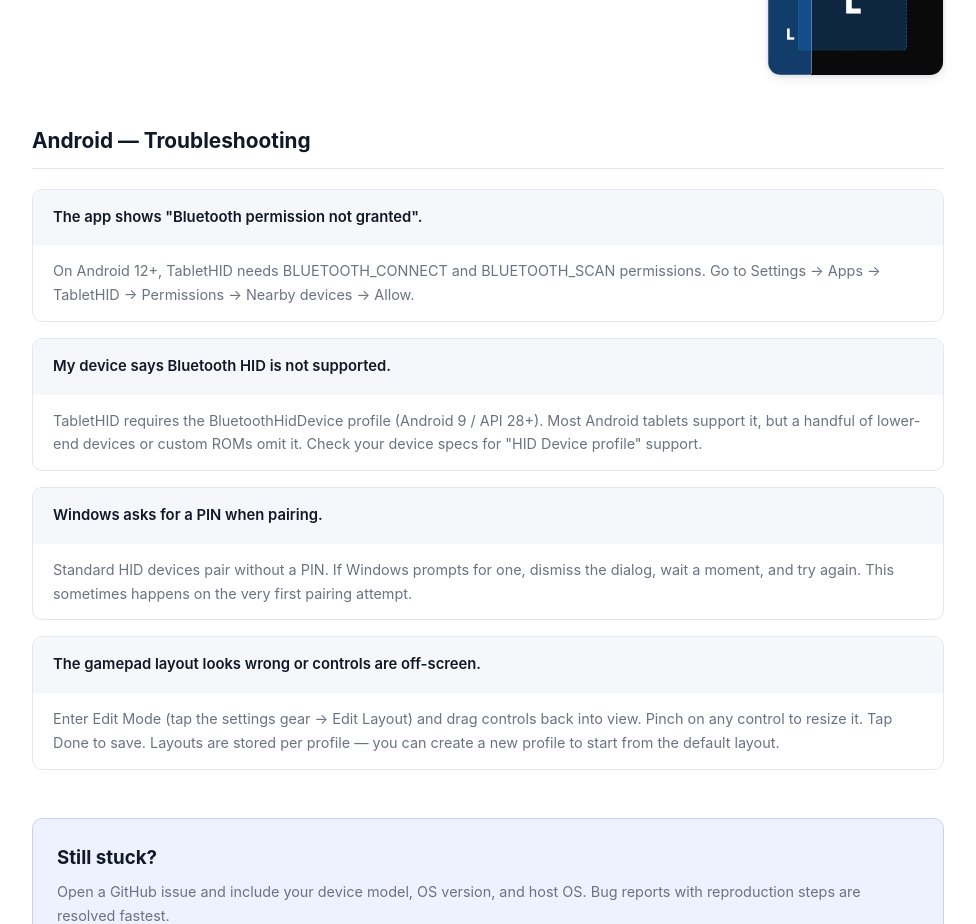
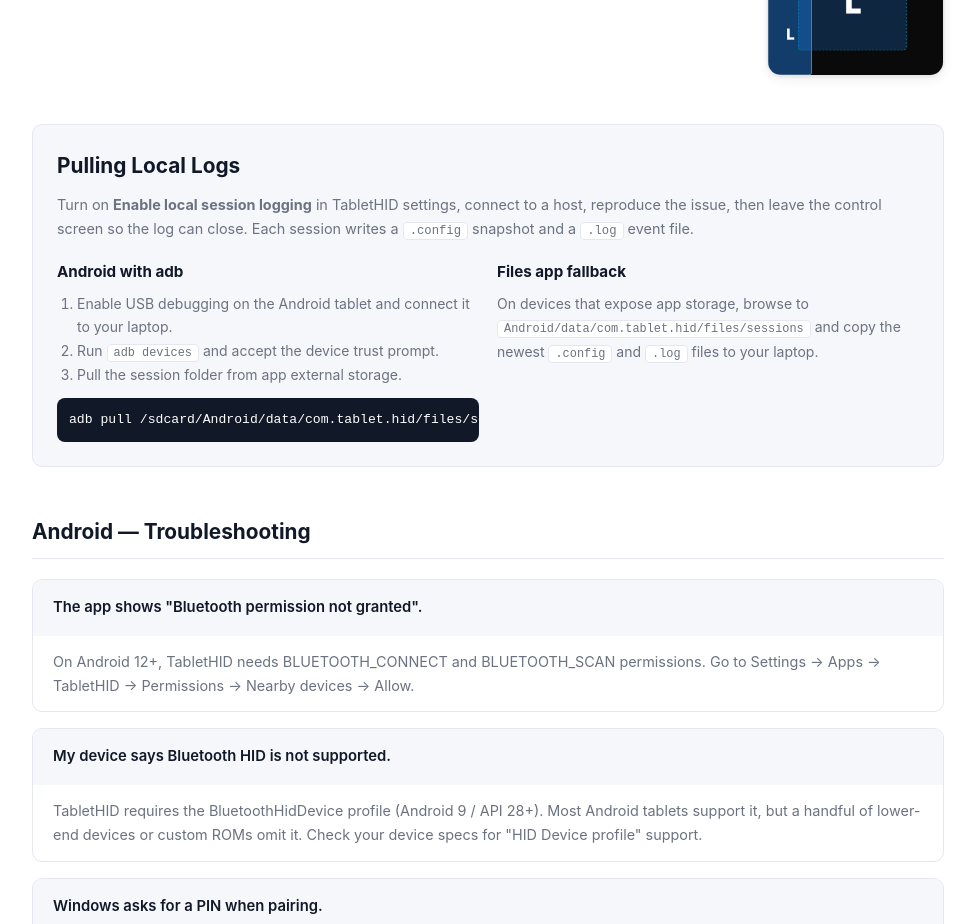
Before and after one commit to Neuro-Mechatronics-Interfaces/TabletHID, a React (Vite) app in the folder web/: page /support/android in a window 1280 px wide. Shown: the part 2880-3804 px from the top of the page, without its empty margins (152-1128 px from the left). Built offline with nearby package versions, Linux system fonts and the light colour scheme.

Commit message:
Update website with more support

```diff
--- a/web/index.html
+++ b/web/index.html
@@ -4,7 +4,8 @@
     <meta charset="UTF-8" />
     <meta name="viewport" content="width=device-width, initial-scale=1.0" />
     <meta name="description" content="Turn your tablet into a Bluetooth HID peripheral — wireless mouse or Xbox-style gamepad." />
-    <link rel="icon" type="image/svg+xml" href="/favicon.svg" />
+    <link rel="icon" type="image/png" href="/favicon.png" />
+    <link rel="apple-touch-icon" href="/favicon.png" />
     <title>TabletHID</title>
   </head>
   <body>
--- a/web/src/index.css
+++ b/web/src/index.css
@@ -210,6 +210,43 @@ body {
 .contact-card p { color: var(--text-muted); font-size: .9rem; margin-bottom: 14px; }
 .contact-card a { color: var(--primary); font-weight: 600; text-decoration: none; }
 .contact-card a:hover { text-decoration: underline; }
+.log-guide {
+  margin: 0 0 48px;
+  padding: 24px;
+  border: 1px solid var(--border);
+  border-radius: var(--radius);
+  background: var(--bg-muted);
+}
+.log-guide h2 {
+  font-size: 1.3rem; font-weight: 700;
+  margin-bottom: 10px;
+}
+.log-guide > p {
+  color: var(--text-muted); font-size: .9rem;
+  line-height: 1.7; margin-bottom: 18px;
+}
+.log-steps {
+  display: grid;
+  grid-template-columns: repeat(auto-fit, minmax(260px, 1fr));
+  gap: 18px;
+}
+.log-steps h3 { font-size: .95rem; font-weight: 700; margin-bottom: 8px; }
+.log-steps p, .log-steps li {
+  color: var(--text-muted); font-size: .875rem; line-height: 1.65;
+}
+.log-steps ol { padding-left: 20px; }
+.log-guide code {
+  background: #fff; padding: 1px 6px;
+  border: 1px solid var(--border); border-radius: 4px;
+  font-size: .85em;
+}
+.log-guide pre {
+  margin-top: 12px; padding: 12px;
+  overflow-x: auto;
+  background: #111827; color: #fff;
+  border-radius: 8px;
+  font-size: .82rem; line-height: 1.5;
+}
 
 /* ── Privacy ── */
 .prose h1 { font-size: 1.9rem; font-weight: 800; margin-bottom: 8px; }
--- a/web/src/pages/Support.jsx
+++ b/web/src/pages/Support.jsx
@@ -16,6 +16,7 @@ import imgIosSetupPhone    from '../../img/Simulator Screenshot - iPhone Air - 2
 import imgIosMousePhone    from '../../img/Simulator Screenshot - iPhone Air - 2026-05-04 at 17.56.52.png';
 import imgIosGamepadPhone  from '../../img/Simulator Screenshot - iPhone Air - 2026-05-04 at 17.57.01.png';
 import imgIosHomePhone     from '../../img/Simulator Screenshot - iPhone Air - 2026-05-04 at 17.58.36.png';
+import imgIosAppSettings   from '../../img/Simulator Screenshot - iPhone Air - 2026-05-05 at 09.56.36.png';
 
 const FAQS = {
   common: [
@@ -91,6 +92,74 @@ function Step({ tag, title, imgs, compact, reverse, children }) {
   );
 }
 
+function LogInstructions({ platform }) {
+  if (platform === 'android') {
+    return (
+      <div className="log-guide">
+        <h2>Pulling Local Logs</h2>
+        <p>
+          Turn on <b>Enable local session logging</b> in TabletHID settings, connect
+          to a host, reproduce the issue, then leave the control screen so the log
+          can close. Each session writes a <code>.config</code> snapshot and a{' '}
+          <code>.log</code> event file.
+        </p>
+        <div className="log-steps">
+          <div>
+            <h3>Android with adb</h3>
+            <ol>
+              <li>Enable USB debugging on the Android tablet and connect it to your laptop.</li>
+              <li>Run <code>adb devices</code> and accept the device trust prompt.</li>
+              <li>Pull the session folder from app external storage.</li>
+            </ol>
+            <pre>{`adb pull /sdcard/Android/data/com.tablet.hid/files/sessions ./TabletHID-sessions`}</pre>
+          </div>
+          <div>
+            <h3>Files app fallback</h3>
+            <p>
+              On devices that expose app storage, browse to{' '}
+              <code>Android/data/com.tablet.hid/files/sessions</code> and copy the
+              newest <code>.config</code> and <code>.log</code> files to your laptop.
+            </p>
+          </div>
+        </div>
+      </div>
+    );
+  }
+
+  if (platform === 'ios') {
+    return (
+      <div className="log-guide">
+        <h2>Pulling Local Logs</h2>
+        <p>
+          Turn on <b>Enable local session logging</b> in TabletHID settings, connect
+          to a host, reproduce the issue, then leave the control screen so the log
+          can close. Logs are written to <code>Files app &gt; TabletHID &gt; sessions</code>.
+        </p>
+        <div className="log-steps">
+          <div>
+            <h3>macOS Finder</h3>
+            <ol>
+              <li>Connect the iPhone or iPad to your Mac with USB and trust the computer.</li>
+              <li>Open Finder, select the device in the sidebar, then open the Files tab.</li>
+              <li>Expand TabletHID and drag the <code>sessions</code> folder to your Mac.</li>
+            </ol>
+          </div>
+          <div>
+            <h3>Files app or Windows</h3>
+            <p>
+              From the iOS Files app, open <code>On My iPhone/iPad &gt; TabletHID &gt; sessions</code>
+              and share or AirDrop the newest files. On Windows, use Apple Devices or
+              iTunes File Sharing, select TabletHID, then save the <code>sessions</code> folder.
+            </p>
+          </div>
+        </div>
+      </div>
+    );
+  }
+
+  return null;
+}
+
 function IosWalkthrough() {
   return (
     <>
@@ -109,7 +178,14 @@ function IosWalkthrough() {
           or use case.
         </Step>
 
-        <Step tag="Transport" title="Prepare the Bluetooth connection" imgs={[imgIosSetupPhone]} reverse>
+        <Step tag="App settings" title="Set appearance and orientation" imgs={[imgIosAppSettings]} reverse>
+          Tap the <b>gear icon</b> on the home screen to open app-wide settings.
+          Choose light, dark, or system appearance; lock control surfaces to portrait
+          or landscape; and enable local session logging when you need a diagnostic
+          record of HID events.
+        </Step>
+
+        <Step tag="Transport" title="Prepare the Bluetooth connection" imgs={[imgIosSetupPhone]}>
           Open either mode and tap <b>Prepare Transport</b>. iOS uses Core Bluetooth
           peripheral mode, so the app prepares the HID-over-GATT advertisement before
           you enter the control surface.
@@ -286,6 +362,7 @@ export default function Support() {
 
       {tab === 'ios' && <IosWalkthrough />}
       {tab === 'android' && <AndroidWalkthrough />}
+      <LogInstructions platform={tab} />
 
       <div className="support-section">
         <h2>
```
Also changed, not shown: web/public/favicon.png (added), 1 other file (tests, documents, lock files or other folders).
